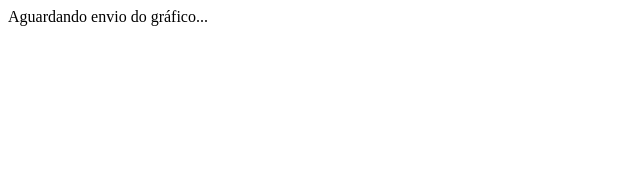
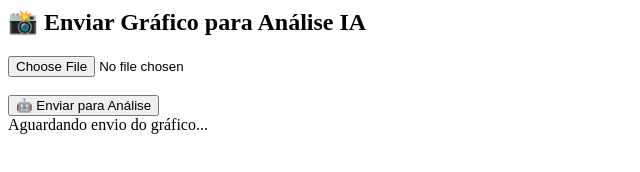
Before and after one commit to MrVilankulo-FX/Mrvilankulo-FX, a plain HTML site: page index.html in a window 1280 px wide. Shown: the whole page, without its empty margins (0-640 px from the left). Drawn offline with Linux system fonts and the light colour scheme.

Commit message:
Adicionar envio de gráfico para análise IA

```diff
--- a/index.html
+++ b/index.html
@@ -1,3 +1,13 @@
+<h2>📸 Enviar Gráfico para Análise IA</h2>
+
+<input type="file" id="imagemGrafico" accept="image/*">
+
+<br><br>
+
+<button onclick="analisarGrafico()">
+🤖 Enviar para Análise
+</button>
+
 <div id="resultado">
 Aguardando envio do gráfico...
 </div>
```
